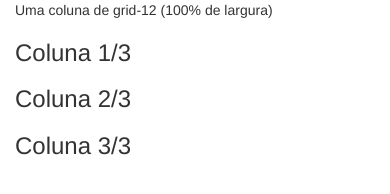
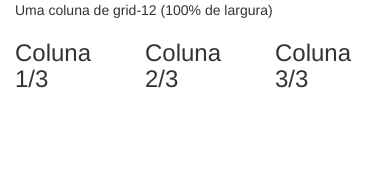
Before and after one commit to StephanieMaia/projeto-final-html5, a plain HTML site: page index.html in a window 390 px wide. Drawn offline with nearby package versions, Linux system fonts and the light colour scheme.

Commit message:
Determinando espaços nas colunas
colocando as colunas lado a lado independente do dispositivo

```diff
--- a/index.html
+++ b/index.html
@@ -55,13 +55,13 @@
     </div>
     <div class="row">
       <!-- nova linha para novas colunas -->
-      <div class="col-md-4">
+      <div class="col-md-4 col-sm-4 col-xs-4">
         <h3>Coluna 1/3 </h3>
       </div>
-      <div class="col-md-4">
+      <div class="col-md-4 col-sm-4 col-xs-4">
         <h3>Coluna 2/3 </h3>
       </div>
-      <div class="col-md-4">
+      <div class="col-md-4 col-sm-4 col-xs-4">
         <h3>Coluna 3/3 </h3>
       </div>
     </div>
```
